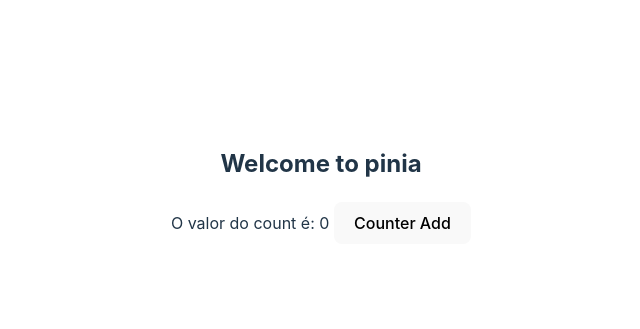
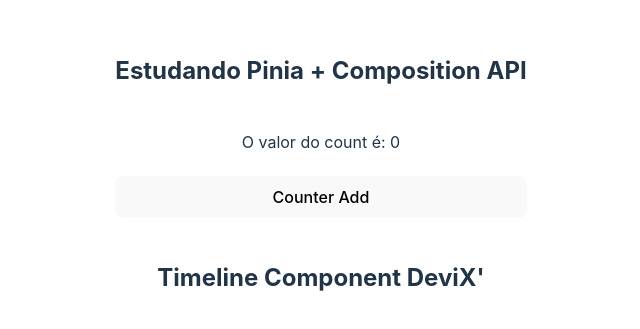
Before and after one commit to marcinhojazz/vite-vue3, a Vue app: page / in a window 1280 px wide. Shown: the part 215-544 px from the top of the page, without its empty margins (319-959 px from the left). Built offline with nearby package versions, Linux system fonts and the light colour scheme.

Commit message:
Organize space page for start add components

```diff
--- a/src/App.vue
+++ b/src/App.vue
@@ -1,10 +1,26 @@
 <script setup>
 import Counter from './components/Counter.vue'
-
+import TimeLine from './components/TimeLine.vue'
 </script>
 
 <template>
-  <h2>Welcome to pinia</h2>
-  <Counter />
+  <div>
+    <div>
+      <h2>Estudando Pinia + Composition API</h2>
+      <Counter />
+    </div>
+    <div>
+      <h2>Timeline Component DeviX'</h2>
+      <TimeLine />
+    </div>
+  </div>
 
 </template>
+
+<style>
+div {
+  display: grid;
+
+  gap: 22px;
+}
+</style>
```
